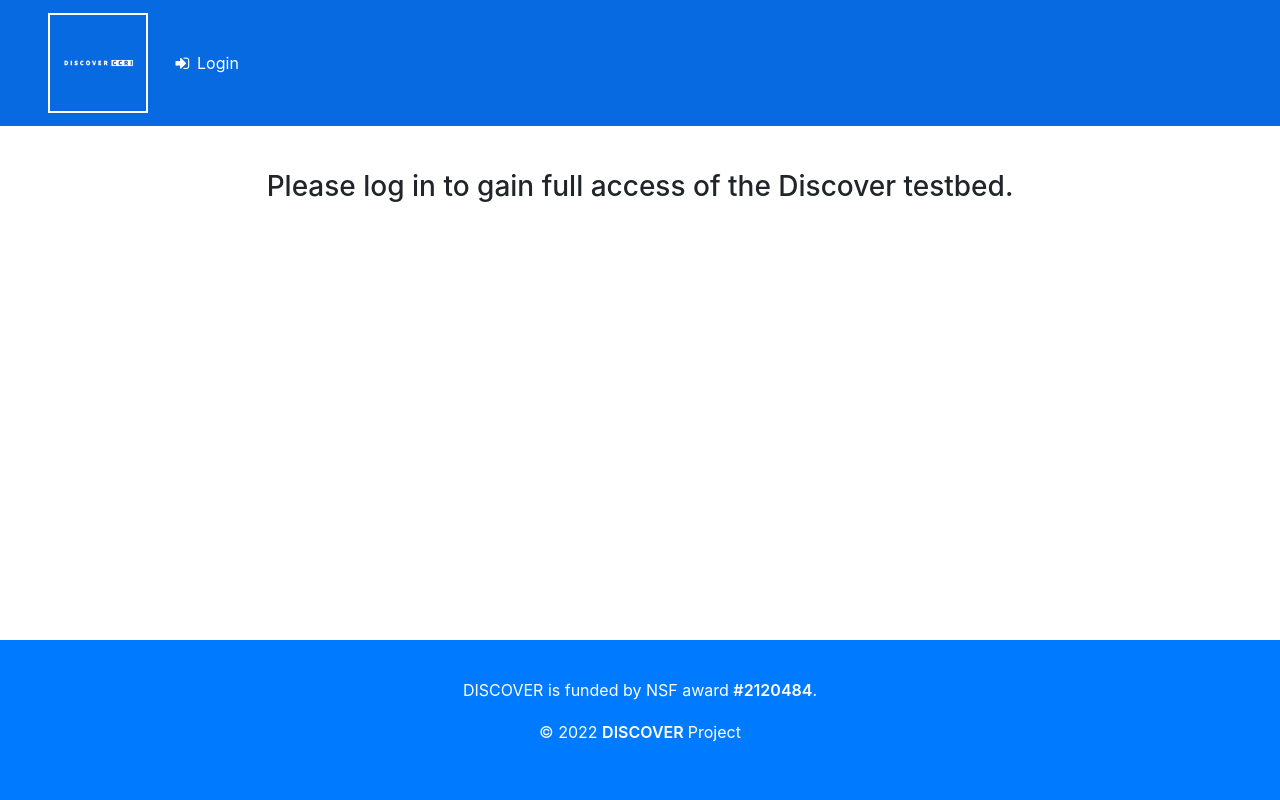
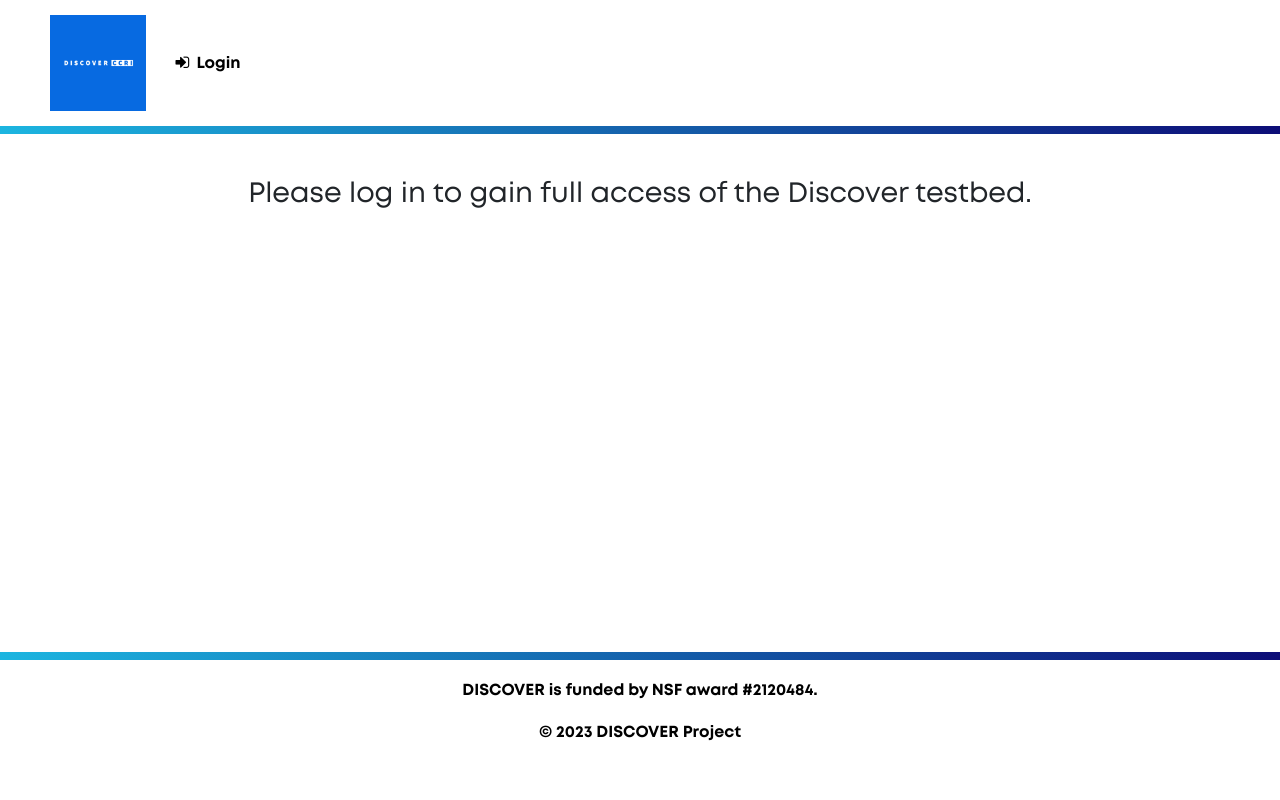
Before and after one commit to DiscoverCCRI/portal_v1, a Django app: page / in a window 1280 px wide. Run offline with Django 3.2, Linux system fonts and the light colour scheme; parts of the project's set-up code (start-up, migrations or seed data) failed here and were passed over; some libraries are stand-ins or nearby versions.

Commit message:
updated UI BETA

```diff
--- a/base/static/css/main.css
+++ b/base/static/css/main.css
@@ -2,15 +2,37 @@ html {
   height: 100%;
   box-sizing: border-box;
 }
+
+
+/* font */
+@font-face {
+  font-family: 'regular';
+  src: url('fonts/Mont-Regular.woff') format('woff');
+  font-weight: normal;
+  font-style: normal;
+}
+
+@font-face {
+  font-family: 'bold';
+  src: url('fonts/Mont-Bold.woff') format('woff');
+  font-weight: normal;
+  font-style: normal;
+}
+
+@font-face {
+  font-family: 'black';
+  src: url('fonts/Mont-Black.woff') format('woff');
+  font-weight: normal;
+  font-style: normal;
+}
+
 
 body {
   position: relative;
   min-height: 100%;
   padding-bottom: 8em;
   margin: 0;
-  font-family: -apple-system, BlinkMacSystemFont, "Segoe UI", "Roboto", "Oxygen",
-    "Ubuntu", "Cantarell", "Fira Sans", "Droid Sans", "Helvetica Neue",
-    sans-serif;
+  font-family: regular;
   -webkit-font-smoothing: antialiased;
   -moz-osx-font-smoothing: grayscale;
 }
--- a/base/static/css/navbar.css
+++ b/base/static/css/navbar.css
@@ -5,6 +5,7 @@
 
 .navbar-dark .navbar-nav .nav-link {
   color: white;
+
 }
 
 
--- a/templates/base/footer.html
+++ b/templates/base/footer.html
@@ -1,20 +1,26 @@
 {% load static %}
 <link rel="stylesheet" href="{% static 'css/footer.css' %}">
-<div class="footer bg-primary">
-    <p>
+<div class="footer bg-primary" style="background-color: white !important;">
+    <div style="background-image: linear-gradient(90deg,#1CB5E0,#0d0d77);
+position: absolute;
+width: 100%;
+height: 0.5rem; margin-bottom: 8rem;"></div>
+    <p style="color:black; font-family: bold;">
         DISCOVER is funded by NSF award
         <a
                 href="https://www.nsf.gov/awardsearch/showAward?AWD_ID=2120484&HistoricalAwards=false"
                 target="_blank"
                 class="link"
+                style="color:black; font-family: bold;"
         >#2120484</a>.
     </p>
-    <p>
-        © 2022
+    <p style="color:black; font-family: bold;">
+        © 2023
         <a
                 href="https://discoverccri.org/"
                 target="_blank"
                 class="link"
+                style="color:black; font-family: bold;"
         >
             DISCOVER
         </a>
--- a/templates/base/navbar.html
+++ b/templates/base/navbar.html
@@ -1,5 +1,5 @@
 {% load static %}
-<nav class="navbar navbar-expand-lg" style="background-color: #076AE0;">
+<nav class="navbar navbar-expand-lg" style="background-color: white;">
     <a class="navbar-brand" href="{% url 'home' %}">
         <img style="border: 2px solid white; margin-left: 2rem;" src="{% static 'images/logo/discoverlogo.jpeg' %}" height="100" alt="discover logo"/>
     </a>
@@ -21,72 +21,72 @@
                     <li class="nav-item dropdown">
                         {% if user.is_site_admin %}
                             <a class="nav-link dropdown-toggle" id="navbarDropdown" role="button" data-toggle="dropdown"
-                            aria-haspopup="true" aria-expanded="false" style= "color:white;">
+                            aria-haspopup="true" aria-expanded="false" style="color:black; font-family: bold;">
                                 Projects
                             </a>
                             <div class="dropdown-menu" aria-labelledby="navbarDropdown">
-                                <a class="dropdown-item" href="{% url 'project_request' %}">Request Project</a>
-                                <a class="dropdown-item" href="{% url 'project_requests' %}">Project Requests</a>
-                                <a class="dropdown-item" href="{% url 'projects' %}">Project List</a>
+                                <a class="dropdown-item" style="color:black; font-family: bold;" href="{% url 'project_request' %}">Request Project</a>
+                                <a class="dropdown-item" style="color:black; font-family: bold;" href="{% url 'project_requests' %}">Project Requests</a>
+                                <a class="dropdown-item" style="color:black; font-family: bold;" href="{% url 'projects' %}">Project List</a>
                             </div>
                         {% else %}
-                            <a class="nav-link" style= "color:white;" href="{% url 'projects' %}">Projects</a>
+                            <a class="nav-link" style="color:black; font-family: bold;" href="{% url 'projects' %}">Projects</a>
                         {% endif %}
                     </li>
 
                     <!-- RM_CICD -->
                     {#                {% if user.is_resource_manager or user.is_site_admin %}#}
                     {#                    <li class="nav-item">#}
-                    {#                        <a class="nav-link" href="{% url 'cicd' %}">CI/CD</a>#}
+                    {#                        <a class="nav-link" style="color:black; font-family: bold;" href="{% url 'cicd' %}">CI/CD</a>#}
                     {#                    </li>#}
                     {#                {% endif %}#}
                     <!-- RM_CICD -->
                     <li class="nav-item">
-                        <a class="nav-link" style= "color:white;" href="{% url 'resources' %}">Resources</a>
+                        <a class="nav-link" style= "color:black; font-family: bold;" href="{% url 'resources' %}">Resources</a>
                     </li>
                     <li class="nav-item dropdown">
                         <a class="nav-link dropdown-toggle" id="navbarDropdown" role="button" data-toggle="dropdown"
-                           aria-haspopup="true" aria-expanded="false" style= "color:white;">
+                           aria-haspopup="true" aria-expanded="false" style="color:black; font-family: bold;">
                             Experiments
                         </a>
                         <div class="dropdown-menu" aria-labelledby="navbarDropdown">
-                            <a class="dropdown-item"  href="{% url 'profiles' %}">Resource Definition (ERD)</a>
-                            <a class="dropdown-item"  href="{% url 'experiments' %}">Workspace</a>
+                            <a class="dropdown-item" style= "font-family: bold;" href="{% url 'profiles' %}">Resource Definition (ERD)</a>
+                            <a class="dropdown-item" style= "font-family: bold;" href="{% url 'experiments' %}">Workspace</a>
                         </div>
                     </li>
                 {% endif %}
                 {% if user.is_user_manager or user.is_site_admin %}
                     <li class="nav-item dropdown">
                         <a class="nav-link dropdown-toggle" id="navbarDropdown" role="button" data-toggle="dropdown"
-                           aria-haspopup="true" aria-expanded="false" style = "color: white !important;">
+                           aria-haspopup="true" aria-expanded="false" style="color:black; font-family: bold;">
                             User Management
                         </a>
                         <div class="dropdown-menu" aria-labelledby="navbarDropdown">
-                            <a class="dropdown-item" href="{% url 'user_requests' %}">Role Requests</a>
-                            <a class="dropdown-item" href="{% url 'user_groups' %}">All User Roles</a>
+                            <a class="dropdown-item" style="color:black; font-family: bold;"  href="{% url 'user_requests' %}">Role Requests</a>
+                            <a class="dropdown-item" style="color:black; font-family: bold;"  href="{% url 'user_groups' %}">All User Roles</a>
                         </div>
                     </li>
                 {% endif %}
                 <li class="nav-item dropdown">
                     <a class="nav-link dropdown-toggle" id="navbarDropdown" role="button" data-toggle="dropdown"
-                       aria-haspopup="true" aria-expanded="false" style= "color:white;">
+                       aria-haspopup="true" aria-expanded="false" style="color:black; font-family: bold;">
                         Account
                     </a>
                     <div class="dropdown-menu" aria-labelledby="navbarDropdown">
-                        <a class="dropdown-item" href="{% url 'profile' %}">User Profile</a>
-                        <a class="dropdown-item" href="{% url 'usercomms' %}">Messages</a>
-                        <a class="dropdown-item" href="{% url 'request_roles' %}">Request Roles</a>
+                        <a class="dropdown-item" style="color:black; font-family: bold;" href="{% url 'profile' %}">User Profile</a>
+                        <a class="dropdown-item" style="color:black; font-family: bold;" href="{% url 'usercomms' %}">Messages</a>
+                        <a class="dropdown-item" style="color:black; font-family: bold;" href="{% url 'request_roles' %}">Request Roles</a>
                         {#                        <a class="dropdown-item" href="{% url 'signup' %}">User Signup</a>#}
-                        <a class="dropdown-item" href="{% url 'credential' %}">Credential</a>
+                        <a class="dropdown-item" style="color:black; font-family: bold;" href="{% url 'credential' %}">Credential</a>
                     </div>
                 </li>
                 <li class="nav-item">
-                    <a class="nav-link" href="{% url 'logout' %}" style= "color:white;">Logout: {{ user.display_name }}</a>
+                    <a class="nav-link" href="{% url 'logout' %}" style="color:black; font-family: bold;">Logout: {{ user.display_name }}</a>
                 </li>
             {% else %}
                 <ul class="navbar-nav ml-auto ns-navbar pull-right">
                     <li class="nav-item {{ login_page }}">
-                        <a class="nav-link" href="{% url 'login' %}" style= "color: white;">
+                        <a class="nav-link" href="{% url 'login' %}" style="color:black; font-family: bold;">
                             <i class="fa fa-fw fa-sign-in"></i> Login</a>
                     </li>
                 </ul>
@@ -94,3 +94,7 @@
         </ul>
     </div>
 </nav>
+<div style="background-image: linear-gradient(90deg,#1CB5E0,#0d0d77);
+
+width: 100%;
+height: 0.5rem;"></div>
```
Also changed, not shown: base/static/css/fonts/Mont-Black.woff (added), base/static/css/fonts/Mont-Bold.woff (added), base/static/css/fonts/Mont-Regular.ttf (added), base/static/css/fonts/Mont-Regular.woff (added), 1 other file.
